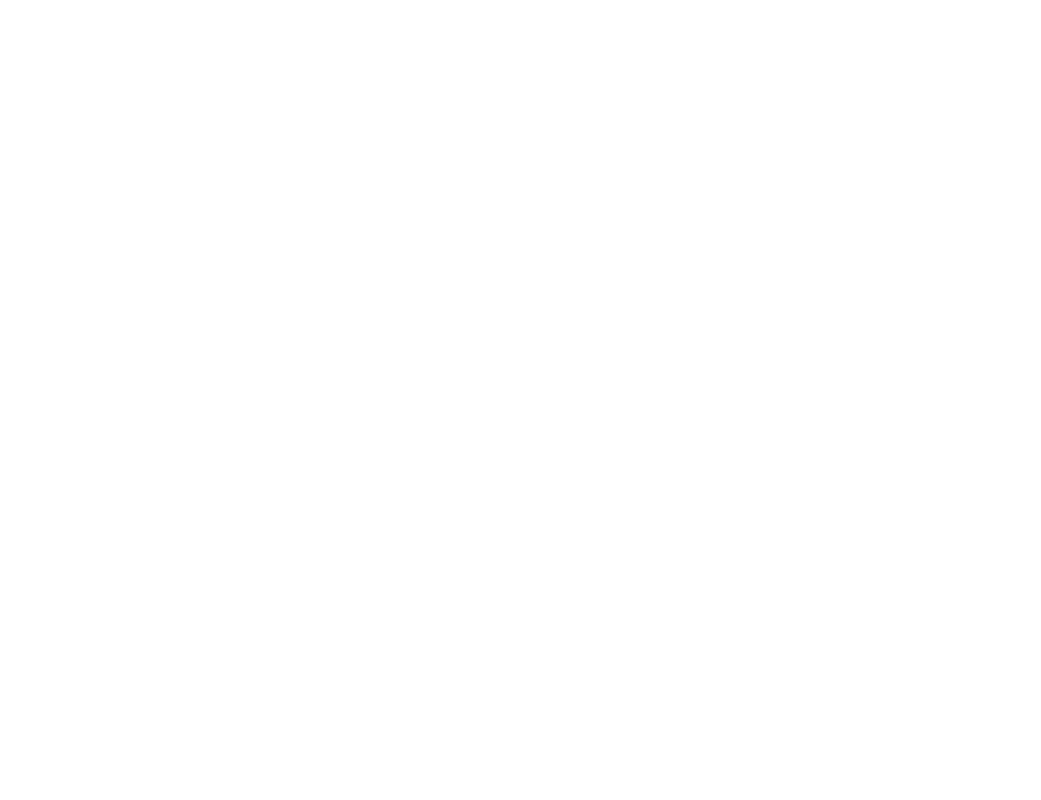
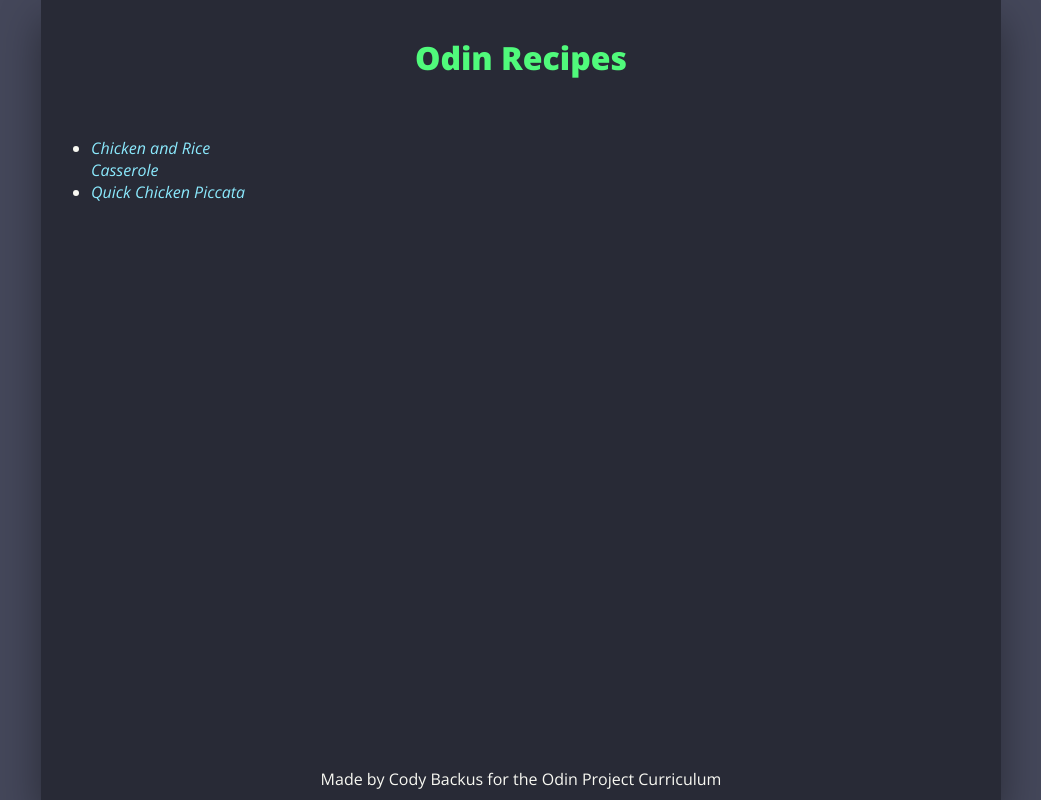
Before and after one commit to codyback/odin-recipes, a plain HTML site: page index.html in a window 1280 px wide. Shown: the whole page, without its empty margins (119-1160 px from the left). Drawn offline with nearby package versions, Linux system fonts and the light colour scheme.

Commit message:
css and layout

```diff
--- a/index.html
+++ b/index.html
@@ -4,10 +4,23 @@
   <meta charset="UTF-8">
   <meta http-equiv="X-UA-Compatible" content="IE=edge">
   <meta name="viewport" content="width=device-width, initial-scale=1.0">
-  <link rel="stylesheet" href="style.css">
+  <link rel="stylesheet" href="./style.css">
   <title>Recipes - Odin Project</title>
 </head>
 <body>
-
+  <div id="area">
+    <header>
+      <h1>Odin Recipes</h1>
+    </header>
+    <nav>
+      <ul id="recipesList"></ul>
+    </nav>
+    <main>
+    </main>
+    <footer>
+      Made by Cody Backus for the Odin Project Curriculum
+    </footer>
+  </div>
+  <script src="./index.js"></script>
 </body>
 </html>
--- /dev/null
+++ b/index.js
@@ -0,0 +1,10 @@
+const recipes = [
+  {id: 'chicken-and-rice-casserole', name: 'Chicken and Rice Casserole'},
+  {id: 'quick-chicken-piccata', name: 'Quick Chicken Piccata'},
+];
+const recipesList = document.getElementById('recipesList');
+
+for (let i = 0; i < recipes.length; i += 1) {
+  recipesList.innerHTML += `<li><a href='./recipes/${recipes[i].id}.html'>${recipes[i].name}</a></li>`;
+}
+console.log(recipes);
--- a/style.css
+++ b/style.css
@@ -0,0 +1,72 @@
+@import url('https://fonts.googleapis.com/css2?family=Open+Sans:ital,wght@0,300;0,400;0,500;0,600;0,700;0,800;1,400&display=swap');
+
+body {
+  font-family: 'Open Sans', sans-serif;
+  background-color: #44475a;
+  color: #f8f8f2;
+  margin: 0;
+  height: 100vh;
+  display: grid;
+  grid-template-columns: minmax(0px, 160px) auto minmax(0px, 160px);
+  grid-template-rows: 1fr;
+  grid-template-areas:
+    '. area .'
+}
+
+body > #area {
+  grid-area: area;
+  background-color: #282a36;
+  margin: 0;
+  height: 100vh;
+  display: grid;
+  grid-template-columns: 1fr 3fr;
+  grid-template-rows: auto 1fr auto;
+  grid-template-areas:
+    'header header'
+    'nav main'
+    'footer footer';
+  box-shadow: 0 20px 40px 0px rgba(0, 0, 0, 0.4);
+}
+
+body > #area > header {
+  grid-area: header;
+  padding: 15px 5px 10px 5px;
+  text-align: center;
+}
+
+body > #area > main {
+  grid-area: main;
+  overflow: auto;
+  padding: 15px 5px 10px 5px;
+}
+
+body > #area > nav {
+  grid-area: nav;
+  overflow: auto;
+  padding: 10px;
+}
+
+body > #area > footer {
+  grid-area: footer;
+  padding: 15px 5px 10px 5px;
+  text-align: center;
+}
+
+h1 {
+  color: #50fa7b;
+  font-weight: 800;
+}
+
+a {
+  color: #8be9fd;
+  text-decoration: none;
+  font-style: italic;
+}
+
+a:visited {
+  color: #bd93f9;
+}
+
+a:hover {
+  text-decoration: underline;
+}
```
Also changed, not shown: recipes/chicken-and-rice-casserole.html (added, +13 -0 lines), recipes/quick-chicken-piccata.html (added, +13 -0 lines).
